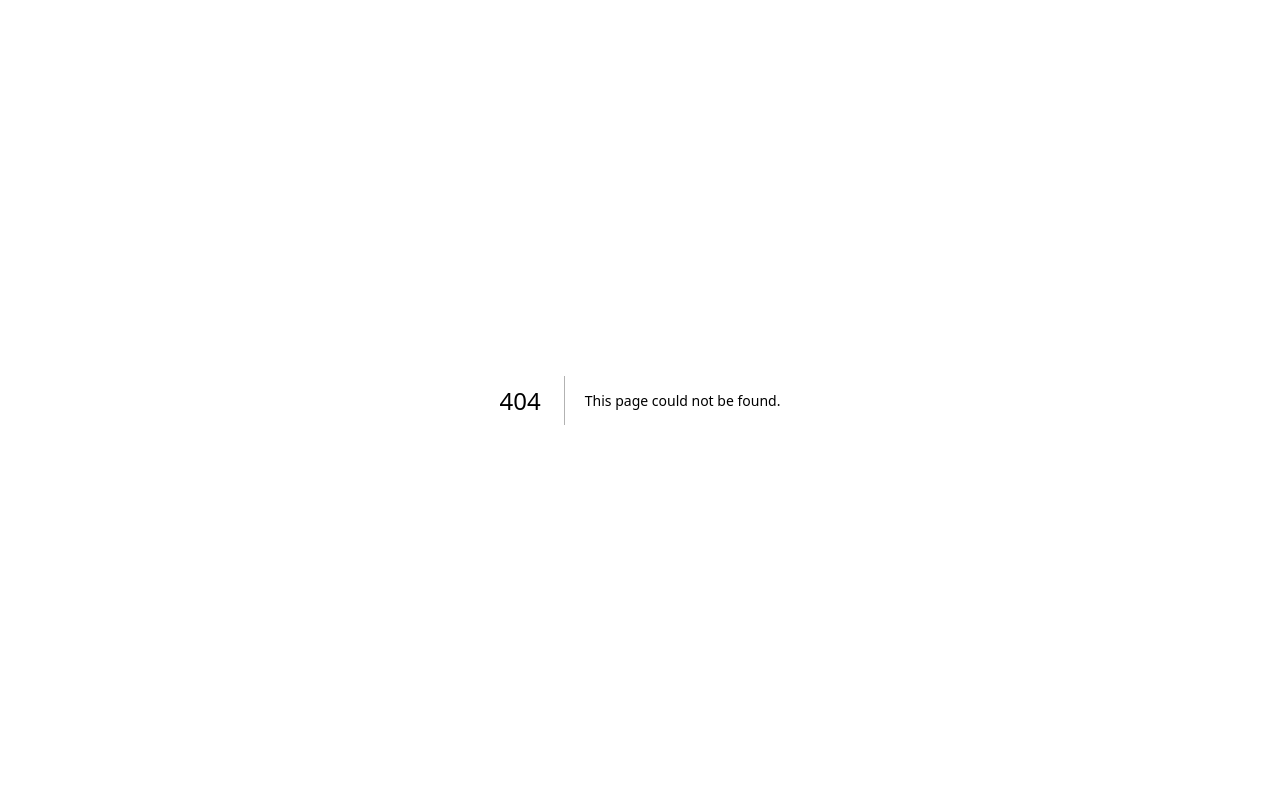
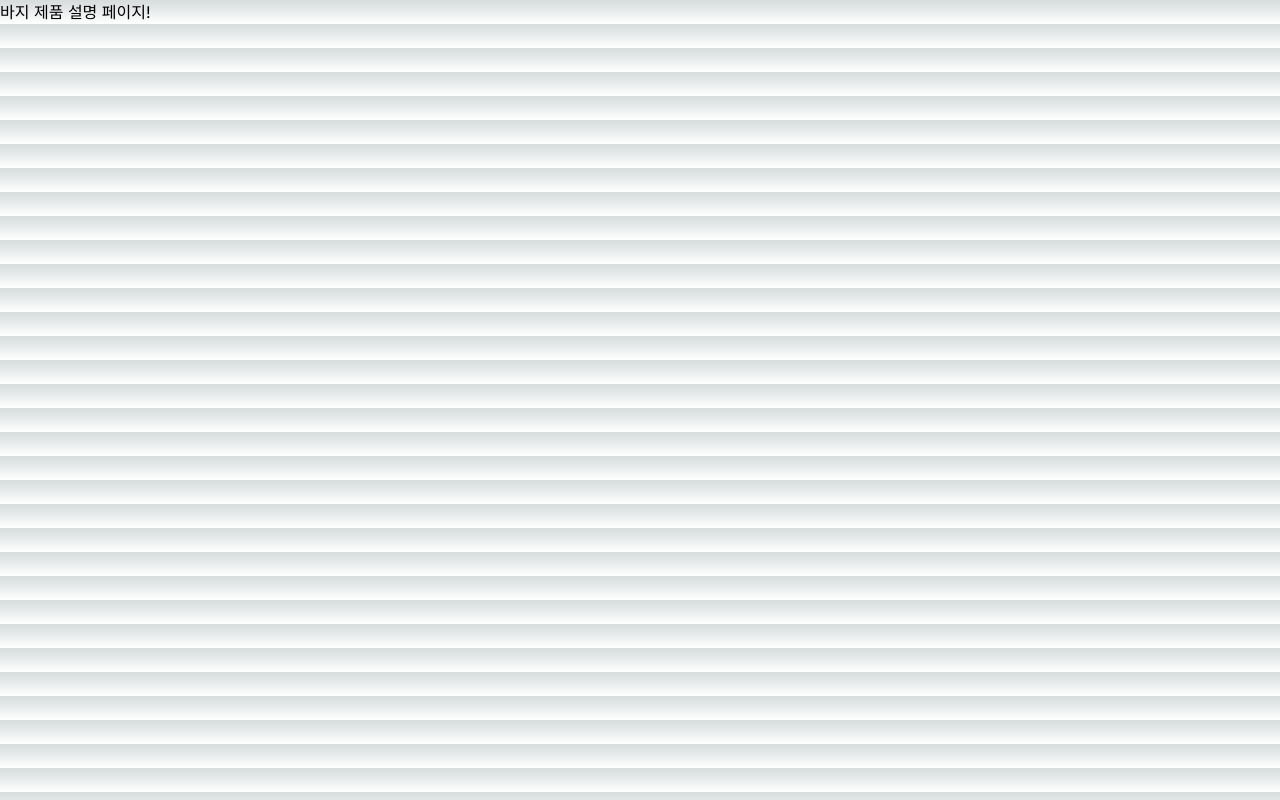
Before and after one commit to rhctmxk/dreamcoding_learn_nextjs, a Next.js app: page /products/pants in a window 1280 px wide. Before the commit this address had no page. Built offline with nearby package versions, Linux system fonts and the light colour scheme.

Commit message:
[4.6 정적 라우팅 챌린지]

```diff
--- /dev/null
+++ b/src/app/products/page.tsx
@@ -0,0 +1,3 @@
+export default function ProductsPage() {
+    return <h1>제품 설명 페이지!</h1>
+}
--- /dev/null
+++ b/src/app/products/pants/page.tsx
@@ -0,0 +1,3 @@
+export default function PantsPage() {
+    return <h1>바지 제품 설명 페이지!</h1>
+}
```
